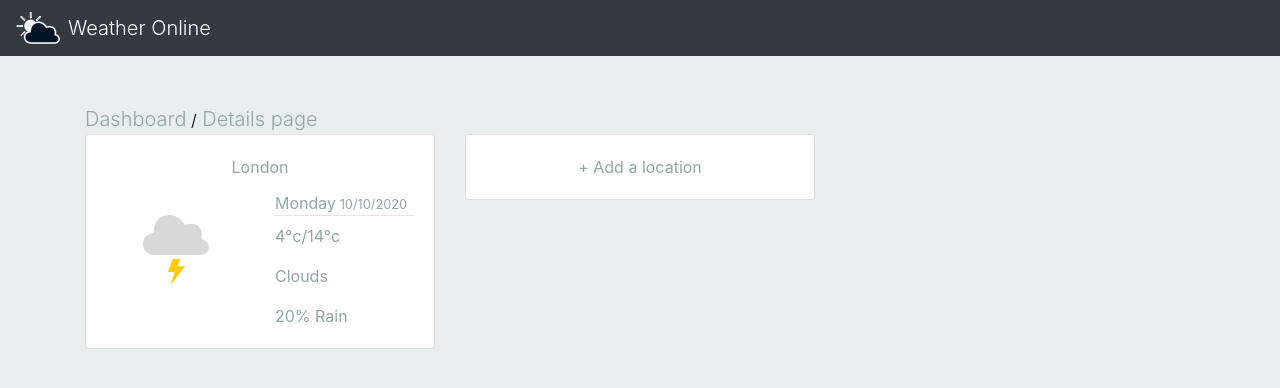
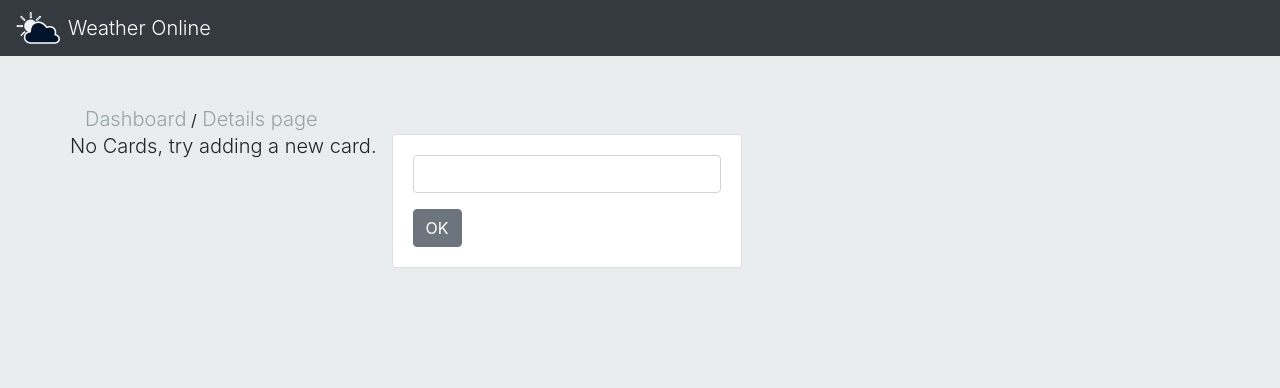
Before and after one commit to Yariandres/React-Context-api-practise, a React (Create React App) app: page / in a window 1280 px wide. Shown: the top 388 px of the page. Built offline with nearby package versions, Linux system fonts and the light colour scheme.

Commit message:
adding static location completed

```diff
--- a/src/App.js
+++ b/src/App.js
@@ -3,10 +3,12 @@ import { BrowserRouter as Router, Switch, Route } from 'react-router-dom';
 import { Home } from './components/home/Home';
 import { Detail } from './components/details/Detail';
 import { Nav } from './components/navigation/Nav';
+import { GlobalProvider } from './context/GlobalState';
 
 import "./App.css";
 
 const App = () => (
+  <GlobalProvider>
     <div className="App">
       <Router>
         <Nav />
@@ -15,8 +17,8 @@ const App = () => (
           <Route exact path={"/detail"} component={ Detail }/>
         </Switch>
       </Router>
-
     </div>
+  </GlobalProvider>
 );
 
 export default App;
--- a/src/components/addCard/AddCard.js
+++ b/src/components/addCard/AddCard.js
@@ -1,35 +1,46 @@
-import React, { useState } from 'react';
-import { Button, Modal, ModalHeader, ModalBody, ModalFooter, Col, FormGroup, Input } from 'reactstrap';
+import React, { useState, useContext } from 'react';
+// import { Link, useHistory } from 'react-router-dom';
+import { GlobalContext } from '../../context/GlobalState';
+import { v4 as uuid } from 'uuid';
+import {
+  Button,
+  FormGroup,
+  Input,
+  Form } from 'reactstrap';
 import '././addCard.css';
 
 export const AddCard = (props) => {
 
-  const {
-    buttonLabel = '+ Add a location',
-    className
-  } = props;
+  // const [card, setCard] = useState('');
+  const { addCard } = useContext(GlobalContext);
 
-  const [modal, setModal] = useState(false);
+  // const history = useHistory();
 
-  const toggle = () => setModal(!modal);
+  const onSubmit = (e) => {
+    e.preventDefault();
+    const newCard = {
+      id: uuid(),
+      city: "London",
+      tempMin: "5°C / 9°C",
+      description: "Clouds",
+      humidity: "20% Rain"
+    }
+
+    addCard(newCard)
+    // history.push('/');
+  }
 
   return (
     <div>
-      <p className="text-center card-text" onClick={toggle}>{buttonLabel}</p>
-      <Modal isOpen={modal} toggle={toggle} className={className}>
-        <ModalHeader className="card-text" toggle={toggle}>Add a location</ModalHeader>
-          <ModalBody>
-            <Col md={6}>
-              <FormGroup>
-                <Input type="text"/>
-              </FormGroup>
-            </Col>
-          </ModalBody>
-        <ModalFooter>
-          <Button outline color="secondary" onClick={toggle}>Cancel</Button>{' '}
-          <Button color="secondary" onClick={toggle}>OK</Button>
-        </ModalFooter>
-      </Modal>
+
+      <Form onSubmit={onSubmit}>
+        <FormGroup>
+          <Input
+            type="text"
+          />
+        </FormGroup>
+        <Button type='submit' color="secondary">OK</Button>
+      </Form>
     </div>
   )
 }
--- a/src/components/cards/Cards.js
+++ b/src/components/cards/Cards.js
@@ -1,6 +1,7 @@
-import React from 'react';
+import React, { useContext, Fragment } from 'react';
 import { Link } from 'react-router-dom';
 import { AddCard } from '../addCard/AddCard';
+import { GlobalContext } from '../../context/GlobalState'
 import {
   Card,
   Row,
@@ -28,14 +29,22 @@ export const Cards = () => {
     return `${day}`;
   }
 
+  const { cards } = useContext(GlobalContext);
+
+  console.log(cards);
+
+
   return (
     <Container>
       <section className="cards-list">
         <Row>
-          <Col sm="6" md="4">
+        {cards.length > 0 ? (
+          <Fragment>
+          {cards.map(card => (
+            <Col sm="6" md="4" key={card.id}>
               <Link to={"/detail"} className="card-link">
                 <Card body>
-                  <CardTitle className="text-center card-text">London</CardTitle>
+                    <CardTitle className="text-center card-text">{card.city}</CardTitle>
                     <Row>
                       <Col className="text-center">
                         <img className="mt-4 " src={ Logo } alt=""/>
@@ -45,15 +54,19 @@ export const Cards = () => {
                           <small> 10/10/2020</small>
                         </p>
                         <hr/>
-                      <p className="card-text mt-2">4°c/14°c</p>
-                      <p className="card-text">Clouds</p>
-                      <p className="card-text">20% Rain</p>
+                        <p className="card-text mt-2">{card.tempMin}</p>
+                        <p className="card-text">{card.description}</p>
+                        <p className="card-text">{card.humidity}</p>
                       </Col>
                     </Row>
                 </Card>
               </Link>
             </Col>
-
+          ))}
+          </Fragment>
+          ) : (
+            <h4 className="lead">No Cards, try adding a new card.</h4>
+          )}
           <Col sm="6" md="4">
             <Card body>
               <AddCard />
--- a/src/context/AppReducer.js
+++ b/src/context/AppReducer.js
@@ -1,6 +1,11 @@
 export default (state, action) => {
 
   switch(action.type) {
+
+    case 'ADD_CARD':
+      return {
+        cards: [action.payload, ...state.cards]
+      }
 
     default:
     return state;
--- a/src/context/GlobalState.js
+++ b/src/context/GlobalState.js
@@ -1,27 +1,9 @@
 import React, { createContext, useReducer } from 'react';
+import AppReducer from './AppReducer';
 
 // INITIAL STATE
 const initialState = {
-  cards: [
-    {
-      city: "London",
-      tempMin: "5°C / 9°C",
-      description: "Clouds",
-      humidity: "20% Rain"
-    },
-    {
-      city: "Berlin",
-      tempMin: "10°C / 14°C",
-      description: "Sunny",
-      humidity: "10% Rain"
-    },
-    {
-      city: "Madrid",
-      tempMin: "14°C / 18°C",
-      description: "Sunny",
-      humidity: "9% Rain"
-    },
-  ],
+  cards: [],
 }
 
 // CREATE CONTEXT
@@ -29,12 +11,23 @@ export const GlobalContext = createContext(initialState);
 
 // PROVIDER COMPONENT
 export const GlobalProvider = ({children}) => {
-  const [state, dispatch] = useReducer(AppReducer, initialState)
+  const [state, dispatch] = useReducer(AppReducer, initialState);
+
+  // ACTIONS
+  const addCard = (card) => {
+
+    dispatch({
+      type: 'ADD_CARD',
+      payload: card
+    })
+  }
 
   return (
     <GlobalContext.Provider value={{
-      cards: state.cards
+      cards: state.cards,
+      addCard
     }}>
+
     {children}
     </GlobalContext.Provider>
   )
```
Lines whose indentation alone changed are shown as unchanged.
